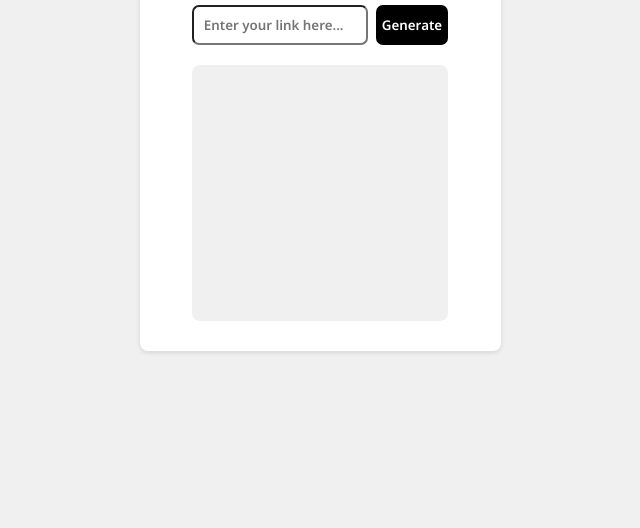
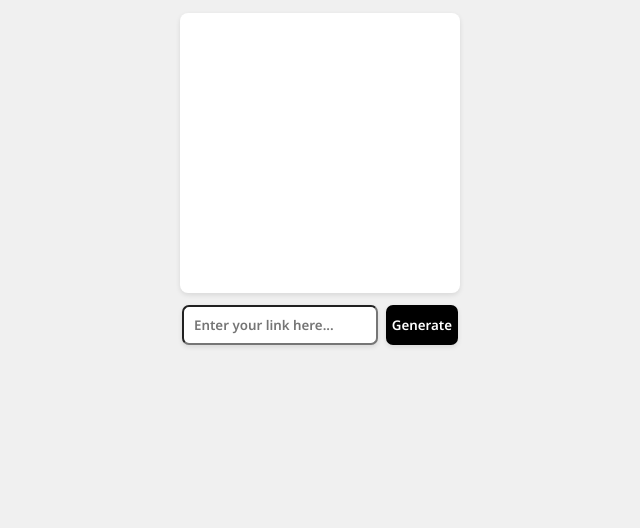
Before and after one commit to url2qr/url2qr.github.io, a plain HTML site: page index.html in a window 1280 px wide. Shown: the part 288-816 px from the top of the page, without its empty margins (320-960 px from the left). Drawn offline with Linux system fonts and the light colour scheme; a web font is replaced by a local one.

Commit message:
Design updates

```diff
--- a/index.html
+++ b/index.html
@@ -12,7 +12,7 @@
   <body>
     <div class="container">
       <h1>QR Code Generator</h1>
-
+      <div id="qrcode"></div>
       <div id="input-section">
         <input
           type="text"
@@ -21,8 +21,6 @@
         />
         <button onclick="setParameters()">Generate</button>
       </div>
-
-      <div id="qrcode"></div>
     </div>
 
     <script src="script.js"></script>
--- a/style.css
+++ b/style.css
@@ -18,20 +18,18 @@ body {
 }
 
 .container {
-  background-color: white;
   padding: 30px;
-  border-radius: 8px;
-  box-shadow: 0 2px 5px rgba(0, 0, 0, 0.1);
   text-align: center;
   display: flex;
   flex-direction: column;
   align-items: center;
+  gap: 12px;
 }
 
 #linkInput {
-  width: 100%;
   box-sizing: border-box;
   padding: 10px;
+  flex: 1;
 }
 
 button {
@@ -46,6 +44,9 @@ button {
   height: 256px;
   width: 256px;
   background-color: #f0f0f0;
+  background-color: white;
+  box-shadow: 0 2px 5px rgba(0, 0, 0, 0.1);
+  padding: 12px;
   border-radius: 8px;
   overflow: hidden;
 }
@@ -56,8 +57,10 @@ button {
   box-sizing: border-box;
   align-items: stretch;
   gap: 8px;
+  width: 276px;
 }
 
 #input-section > * {
   border-radius: 7px;
+  box-shadow: 0 2px 5px rgba(0, 0, 0, 0.1);
 }
```
